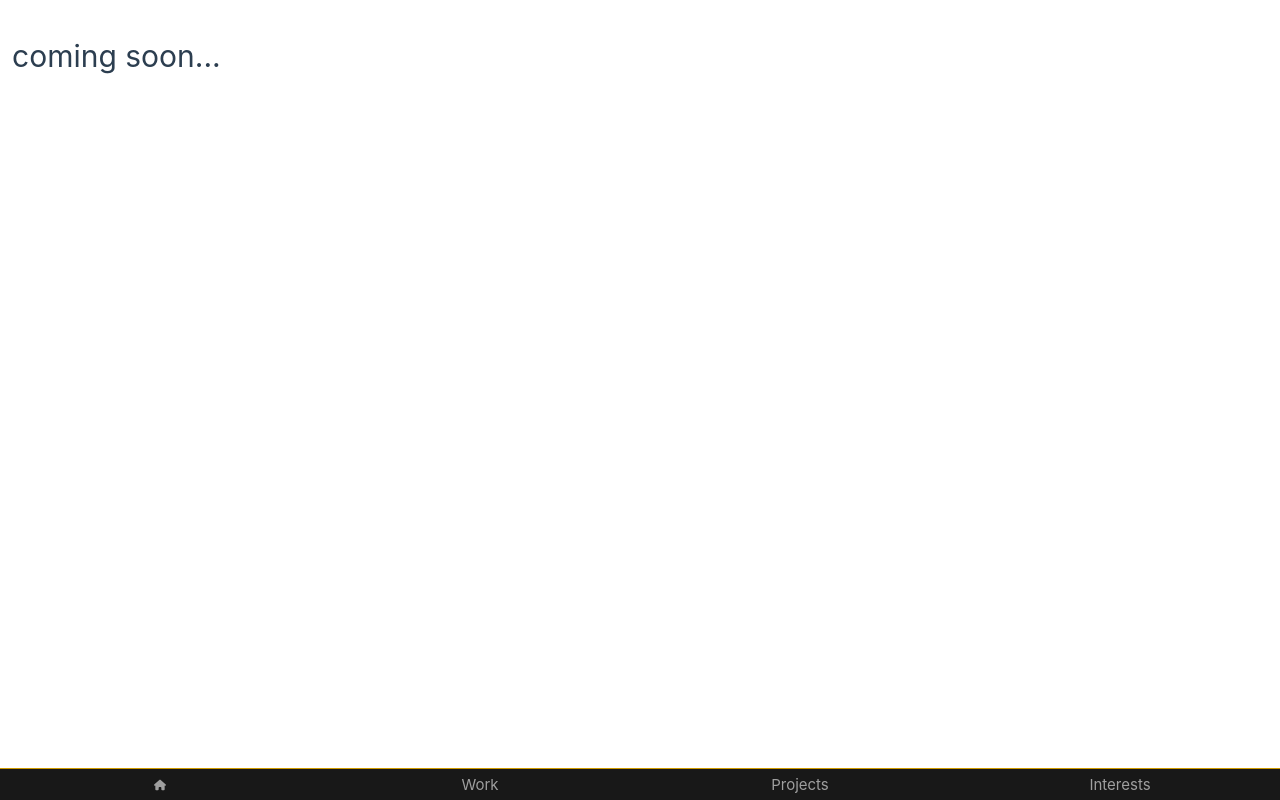
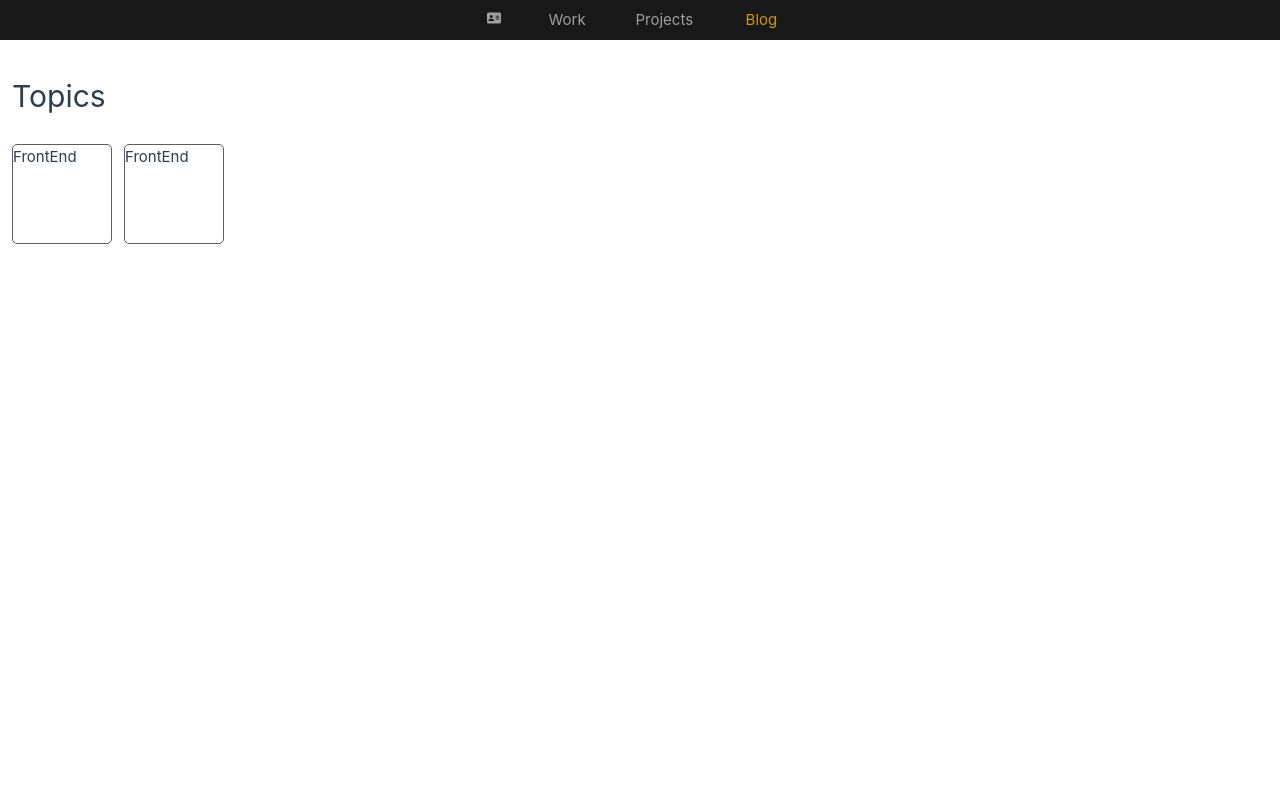
Before and after one commit to keithwongg/profile, a Vue app: page /blog in a window 1280 px wide. Built offline with nearby package versions, Linux system fonts and the light colour scheme.

Commit message:
wip blog view refactorings

```diff
--- a/src/App.vue
+++ b/src/App.vue
@@ -22,6 +22,7 @@ const isBase = computed(() => route.name === 'home')
 main {
   height: 100%;
   width: 100%;
+  padding-top: 40px;
   padding-bottom: 60px;
   overflow-y: scroll;
 }
@@ -32,4 +33,10 @@ main {
   place-items: center;
   justify-content: center;
 }
+
+@media (max-width: 600px) {
+  main {
+    padding-top: 0px;
+  }
+}
 </style>
--- a/src/components/NavBar.vue
+++ b/src/components/NavBar.vue
@@ -1,82 +1,97 @@
 <script setup>
-import faHouse from './icon/faHouse.vue';
+import faCard from './icon/faCard.vue';
 </script>
 
 <template>
-    <div class="navbar-grid">
-        <RouterLink :class="{ selected: $route.name === 'home' }" :to="{ name: 'home' }">
-            <faHouse class="icon" />
+    <div class="navbar">
+        <div class="parent">
+            <RouterLink :to="{ name: 'home' }" class="div1">
+                <faCard class="icon" />
             </RouterLink>
-        <RouterLink :class="{ selected: $route.name === 'work' }" :to="{ name: 'work' }">
+            <RouterLink :class="{ selected: $route.name === 'work' }" :to="{ name: 'work' }" class="div2">
                 <span>Work</span>
             </RouterLink>
-        <RouterLink :class="{ selected: $route.name === 'projects' }" :to="{ name: 'projects' }">
+            <RouterLink :class="{ selected: $route.name === 'projects' }" :to="{ name: 'projects' }" class="div3">
                 <span>Projects</span>
             </RouterLink>
-        <RouterLink :class="{ selected: $route.name === 'interests' }" :to="{ name: 'interests' }">
+            <!-- <RouterLink :class="{ selected: $route.name === 'interests' }" :to="{ name: 'interests' }" class="div4">
                 <span>Interests</span>
+            </RouterLink> -->
+            <RouterLink :class="{ selected: $route.name === 'blog' }" :to="{ name: 'blog' }" class="div4">
+                <span>Blog</span>
             </RouterLink>
-        <!-- <RouterLink :to="{ name: 'blog' }">
-                <span>Blog</span>
-            </RouterLink> -->
+        </div>
     </div>
 </template>
 
 <style scoped>
-.navbar-grid {
+.navbar {
     position: absolute;
-    bottom: 0px;
+    top: 0px;
+    left: 0px;
+    height: 40px;
     width: 100%;
-    height: 32px;
-    border-top: 1px var(--default-highlight) solid;
+    display: flex;
+    place-items: center;
+    justify-content: center;
     background-color: var(--default-bg);
+}
 
+.parent {
     display: grid;
-    grid-template-columns: repeat(4, 1fr);
+    grid-template-columns: 1fr repeat(3, 2fr);
     grid-template-rows: 1fr;
     grid-column-gap: 0px;
     grid-row-gap: 0px;
     place-items: center;
-    justify-content: space-between;
+    justify-items: center;
+    width: 340px;
 }
 
-.navbar {
-    margin-top: 8px;
-    display: flex;
-    flex-direction: row;
-    gap: 12px;
+.parent>a {
+    color: var(--default-txt);
 }
 
-a {
-    color: var(--default-txt);
-    text-align: center;
-    height: 100%;
-    width: 100%;
-    display: flex;
-    justify-content: center;
-    place-items: center;
+.div1 {
+    grid-area: 1 / 1 / 2 / 2;
+}
+
+.div2 {
+    grid-area: 1 / 2 / 2 / 3;
+}
+
+.div3 {
+    grid-area: 1 / 3 / 2 / 4;
+}
+
+.div4 {
+    grid-area: 1 / 4 / 2 / 5;
+}
+
+.icon {
+    height: 14px;
+    width: 14px;
 }
 
 .selected {
-    color: var(--default-highlight);
-    /* From https://css.glass */
-    background: rgba(204, 153, 0, 0.31);
-    box-shadow: 0 4px 30px rgba(0, 0, 0, 0.1);
-    backdrop-filter: blur(4.8px);
-    -webkit-backdrop-filter: blur(4.8px);
+    color: var(--default-highlight) !important;
 }
 
 a:hover {
     color: var(--default-highlight);
-    /* From https://css.glass */
-    background: rgba(204, 153, 0, 0.31);
-    box-shadow: 0 4px 30px rgba(0, 0, 0, 0.1);
-    backdrop-filter: blur(4.8px);
-    -webkit-backdrop-filter: blur(4.8px);
 }
 
-.icon {
-    height: 12px;
-    width: 12px;
+@media (max-width: 600px) {
+    .navbar {
+        position: absolute;
+        top: auto;
+        bottom: 0px;
+        left: 0px;
+        height: 40px;
+        width: 100%;
+        display: flex;
+        place-items: center;
+        justify-content: center;
+    }
 }
 </style>
--- /dev/null
+++ b/src/components/icon/faCard.vue
@@ -0,0 +1,6 @@
+<template>
+    <svg xmlns="http://www.w3.org/2000/svg" viewBox="0 0 576 512">
+        <path fill="#9f9f9f"
+            d="M64 32C28.7 32 0 60.7 0 96L0 416c0 35.3 28.7 64 64 64l448 0c35.3 0 64-28.7 64-64l0-320c0-35.3-28.7-64-64-64L64 32zm80 256l64 0c44.2 0 80 35.8 80 80c0 8.8-7.2 16-16 16L80 384c-8.8 0-16-7.2-16-16c0-44.2 35.8-80 80-80zm-32-96a64 64 0 1 1 128 0 64 64 0 1 1 -128 0zm256-32l128 0c8.8 0 16 7.2 16 16s-7.2 16-16 16l-128 0c-8.8 0-16-7.2-16-16s7.2-16 16-16zm0 64l128 0c8.8 0 16 7.2 16 16s-7.2 16-16 16l-128 0c-8.8 0-16-7.2-16-16s7.2-16 16-16zm0 64l128 0c8.8 0 16 7.2 16 16s-7.2 16-16 16l-128 0c-8.8 0-16-7.2-16-16s7.2-16 16-16z" />
+    </svg>
+</template>
--- a/src/components/icon/faHouse.vue
+++ /dev/null
@@ -1,6 +0,0 @@
-<template>
-    <svg xmlns="http://www.w3.org/2000/svg" viewBox="0 0 576 512">
-        <path fill="#9f9f9f"
-            d="M575.8 255.5c0 18-15 32.1-32 32.1l-32 0 .7 160.2c0 2.7-.2 5.4-.5 8.1l0 16.2c0 22.1-17.9 40-40 40l-16 0c-1.1 0-2.2 0-3.3-.1c-1.4 .1-2.8 .1-4.2 .1L416 512l-24 0c-22.1 0-40-17.9-40-40l0-24 0-64c0-17.7-14.3-32-32-32l-64 0c-17.7 0-32 14.3-32 32l0 64 0 24c0 22.1-17.9 40-40 40l-24 0-31.9 0c-1.5 0-3-.1-4.5-.2c-1.2 .1-2.4 .2-3.6 .2l-16 0c-22.1 0-40-17.9-40-40l0-112c0-.9 0-1.9 .1-2.8l0-69.7-32 0c-18 0-32-14-32-32.1c0-9 3-17 10-24L266.4 8c7-7 15-8 22-8s15 2 21 7L564.8 231.5c8 7 12 15 11 24z" />
-    </svg>
-</template>
--- a/src/router/index.js
+++ b/src/router/index.js
@@ -2,7 +2,7 @@ import { createRouter, createWebHistory } from 'vue-router'
 import WorkView from '@/views/WorkView.vue'
 import InterestsView from '@/views/InterestsView.vue'
 import ProjectsView from '@/views/ProjectsView.vue'
-import BlogView from '@/views/BlogView.vue'
+import BlogView from '@/views/blog/BlogView.vue'
 import HomeView from '@/views/HomeView.vue'
 
 const router = createRouter({
--- a/src/views/HomeView.vue
+++ b/src/views/HomeView.vue
@@ -10,15 +10,15 @@ const isBase = computed(() => route.name === 'home')
     <div class="container">
         <ProfileCard v-if="isBase" />
         <div class="links-container">
-            <RouterLink :class="{ selected: $route.name === 'work' }" :to="{ name: 'work' }">
+            <RouterLink :to="{ name: 'work' }">
                 <span>Work</span>
             </RouterLink>
-            <RouterLink :class="{ selected: $route.name === 'projects' }" :to="{ name: 'projects' }">
+            <RouterLink :to="{ name: 'projects' }">
                 <span>Projects</span>
             </RouterLink>
-            <RouterLink :class="{ selected: $route.name === 'interests' }" :to="{ name: 'interests' }">
+            <!-- <RouterLink :to="{ name: 'interests' }">
                 <span>Interests</span>
-            </RouterLink>
+            </RouterLink> -->
         </div>
     </div>
 
@@ -35,7 +35,7 @@ const isBase = computed(() => route.name === 'home')
 .links-container {
     display: flex;
     flex-direction: row;
-    gap: 12px;
+    gap: 32px;
     margin-top: 12px;
 }
 
--- a/src/views/InterestsView.vue
+++ b/src/views/InterestsView.vue
@@ -3,7 +3,8 @@
 
 <template>
     <div class="container">
-        <h1>bouldering, specifically moonboarding</h1>
+        <h1>Interests</h1>
+        <p>Bouldering</p>
     </div>
 </template>
 
--- a/src/views/ProjectsView.vue
+++ b/src/views/ProjectsView.vue
@@ -9,7 +9,7 @@
 
     <br />
 
-    <p>InActive:</p>
+    <p>Inactive:</p>
     <p>Telegram bots: sleep calculator, supamu</p>
     <p>Network Analytics Visualizer</p>
   </div>
--- a/src/views/WorkView.vue
+++ b/src/views/WorkView.vue
@@ -36,8 +36,8 @@ import faDownload from '@/components/icon/faDownload.vue';
       <div>
         <p>Fixed an average of 15+ production issues per week, with short turn around times. Worked on 2 government
           projects. Fulfilled compliance requirements. Developed new enhancements. Created and instilled a culture of
-          documentation within the team. I also optimized long running queries by resolving common pitfalls and using
-          indexing strategies like clustered and non-clustered indexes.
+          documentation within the team. Optimized long running queries by resolving common pitfalls and used various
+          indexing strategies.
         </p>
       </div>
     </div>
--- a/src/views/BlogView.vue
+++ b/src/views/blog/BlogList.vue
@@ -1,11 +1,8 @@
 <script setup>
-
+const listOfArticles = [];
 </script>
 
 <template>
-  <div class="container">
-    <h1>coming soon...</h1>
-  </div>
 </template>
 
 <style scoped></style>
--- /dev/null
+++ b/src/views/blog/BlogView.vue
@@ -0,0 +1,40 @@
+<script setup>
+</script>
+
+<template>
+  <div class="container">
+    <h1>Topics</h1>
+    <br />
+    <div class="topic-card-container">
+      <div class="topic-card">
+        <span>FrontEnd</span>
+      </div>
+      <div class="topic-card">
+        <span>FrontEnd</span>
+      </div>
+    </div>
+  </div>
+</template>
+
+<style scoped>
+.topic-card-container {
+  display: flex;
+  flex-direction: row;
+  flex-wrap: wrap;
+  gap: 12px;
+  width: 100%;
+}
+
+.topic-card {
+  height: 100px;
+  width: 100px;
+  border: 1px var(--default-tag) solid;
+  border-radius: 5px;
+  cursor: pointer;
+}
+
+.topic-card:hover {
+  border: 1px var(--default-highlight) solid;
+  color: var(--default-highlight);
+}
+</style>
```
Lines whose indentation alone changed are shown as unchanged.
